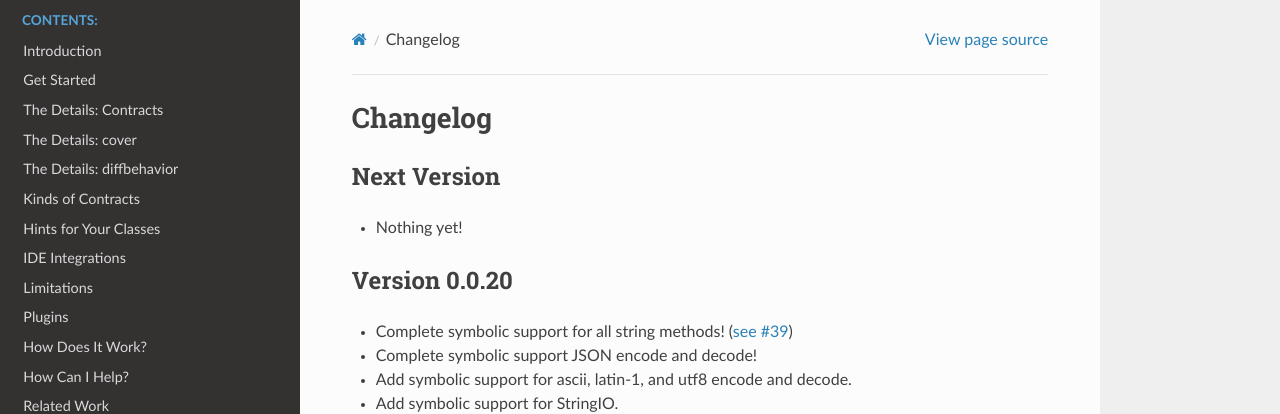
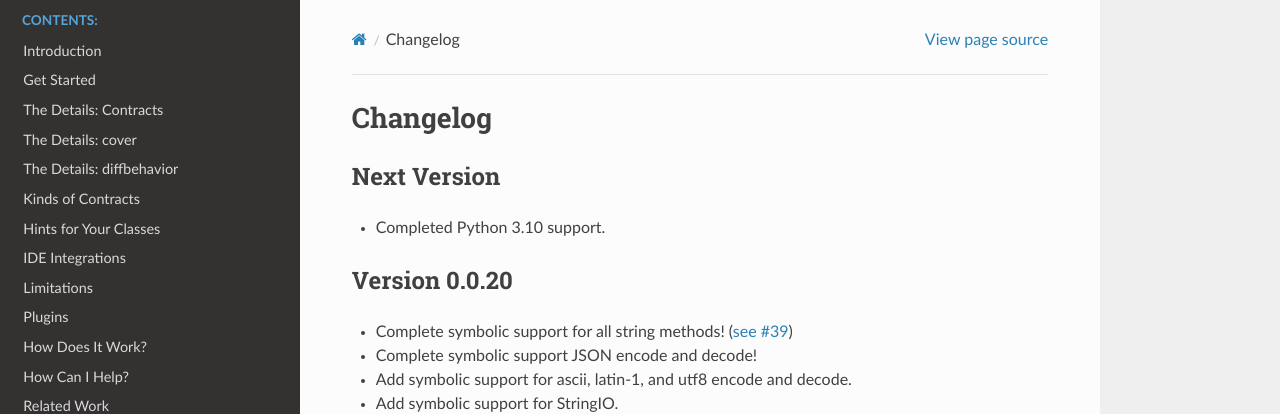
Before and after one commit to pschanely/CrossHair, a Sphinx documentation site: the page built from doc/source/changelog.rst, in a window 1280 px wide and 900 px high. Shown: the top 414 px of the window. Built offline with Sphinx 7.4.7 and the Read the Docs theme 2.0.0, drawn with Linux system fonts in a browser that asks for light colours; the version number is read from the project's files by our own code.

Commit message:
Update changelog with 3.10 support

```diff
--- a/doc/source/changelog.rst
+++ b/doc/source/changelog.rst
@@ -6,7 +6,7 @@ Changelog
 Next Version
 ------------
 
-* Nothing yet!
+* Completed Python 3.10 support.
 
 
 Version 0.0.20
```
